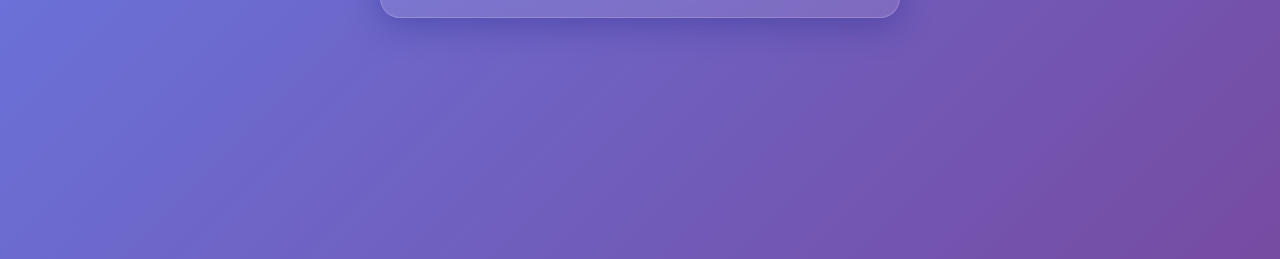
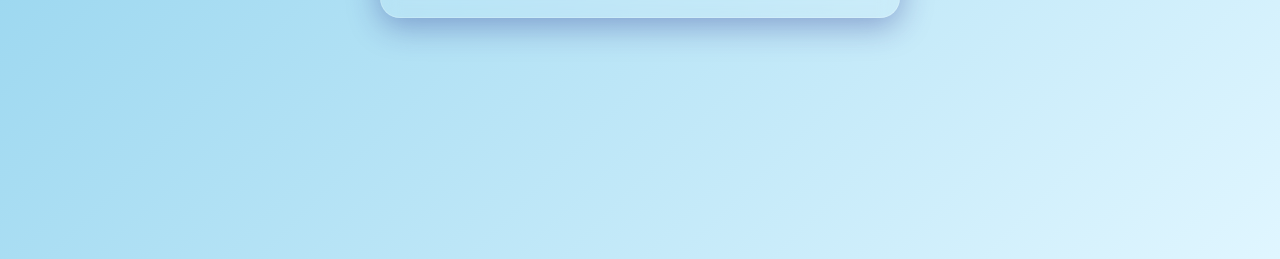
Before and after one commit to Xianghbb/test-clock, a plain HTML site: page index.html in a window 1280 px wide. Shown: the part 541-800 px from the top of the page. Drawn offline with Linux system fonts and the light colour scheme.

Commit message:
Update clock background to fresh sky blue gradient\n\n- Changed from purple gradient to light sky blue gradient\n- New colors: #87CEEB (sky blue) to #E0F6FF (pale blue)\n- Creates a cleaner and more refreshing visual appearance

```diff
--- a/styles.css
+++ b/styles.css
@@ -6,7 +6,7 @@
 
 body {
     font-family: 'Arial', sans-serif;
-    background: linear-gradient(135deg, #667eea 0%, #764ba2 100%);
+    background: linear-gradient(135deg, #87CEEB 0%, #E0F6FF 100%);
     height: 100vh;
     display: flex;
     justify-content: center;
```
